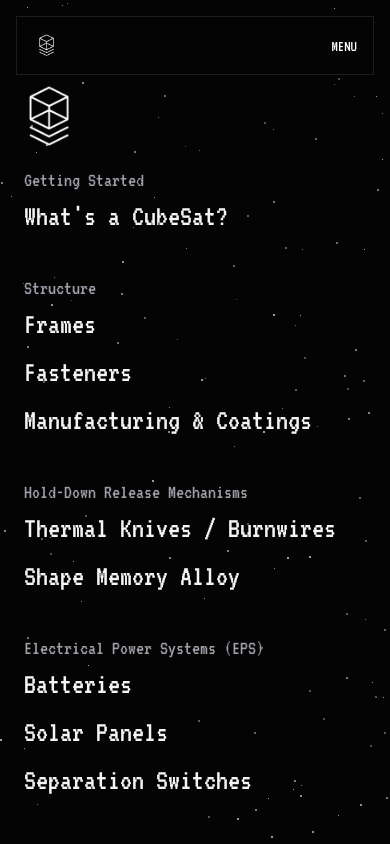
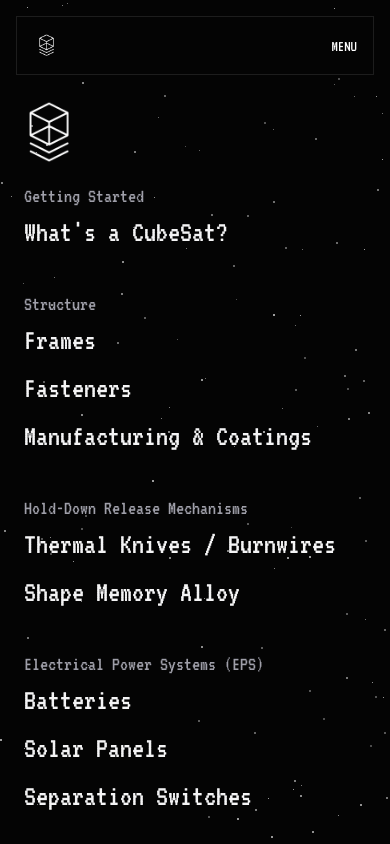
Before and after one commit to CubeSource/website-resources, a Next.js app in the folder resources/: page / in a window 390 px wide. Shown: the top 844 px of the page. Built offline with nearby package versions, Linux system fonts and the light colour scheme.

Commit message:
any commits?

```diff
--- a/resources/app/page.tsx
+++ b/resources/app/page.tsx
@@ -21,7 +21,7 @@ export default function Home() {
     <div className="relative min-h-dvh bg-black text-zinc-200">
       <NavBar />
       <StarryBackground />
-      <div className="relative z-10 flex min-h-dvh items-start justify-center py-20 px-6 sm:py-24 md:px-10 md:py-40">
+      <div className="relative z-10 flex min-h-dvh items-start justify-center py-24 px-6 sm:py-24 md:px-10 md:py-40">
         <div className="w-full max-w-3xl">
           <Image
             src="/Logo.png"
```
